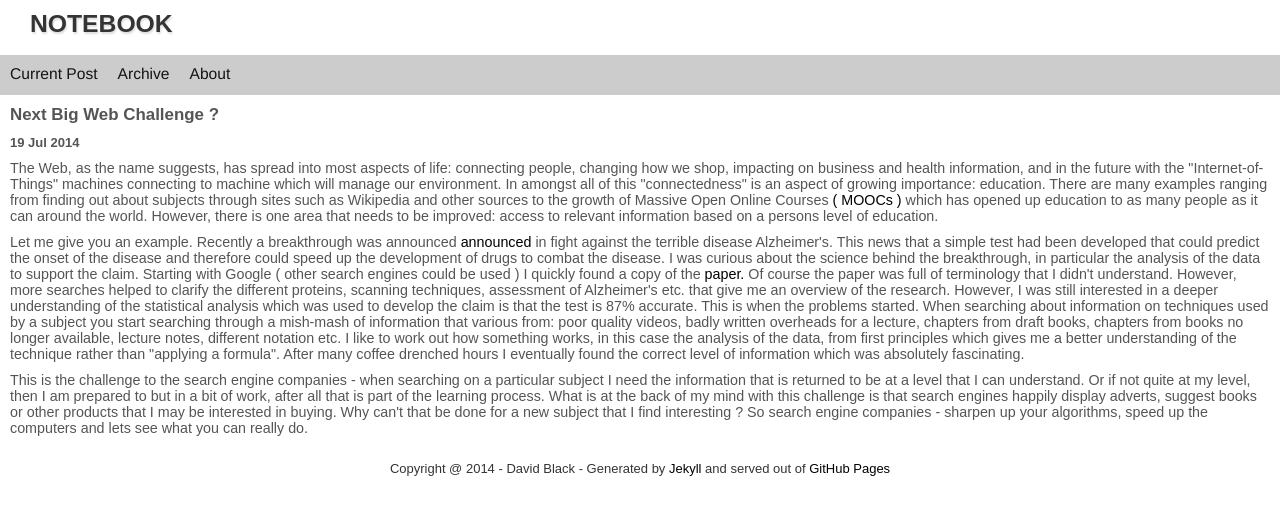
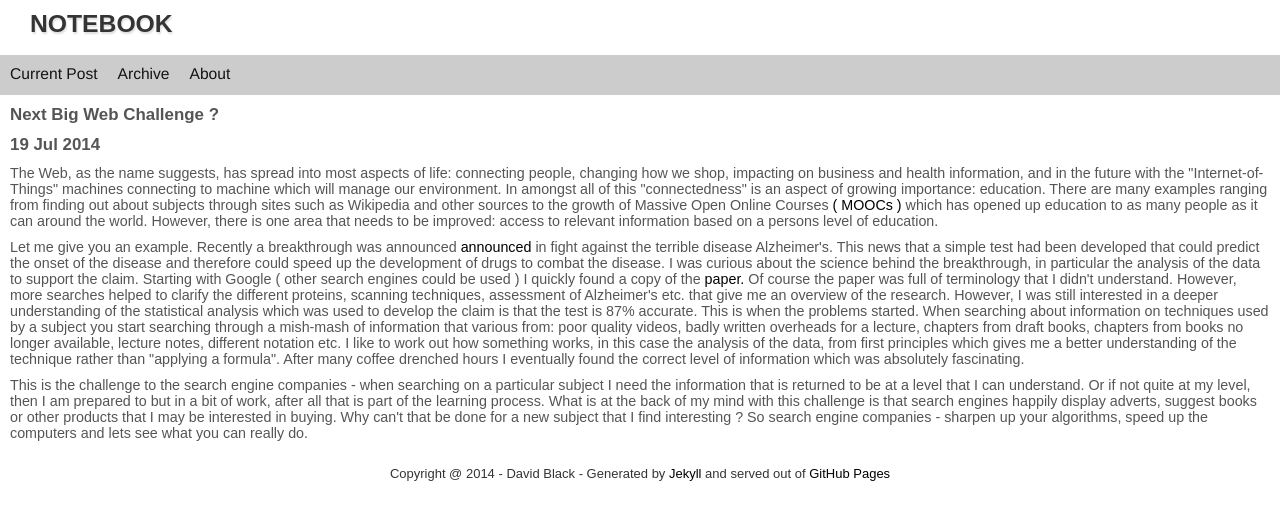
Before and after one commit to dtinblack/dtinblack.github.io, a Jekyll site: the page built from index.html, in a window 1280 px wide. Shown: the top 520 px of the page. Built offline with Jekyll 4.4.1, drawn with Linux system fonts in a browser that asks for light colours.

Commit message:
icons added

```diff
--- a/_layouts/default.html
+++ b/_layouts/default.html
@@ -11,6 +11,10 @@
   <meta name="keywords" content="Wittgenstein,Mathematics,Computer Science">
   <meta name="author" content="David Black">
   <link rel="stylesheet" href="/assets/css/layout.css"/>
+  <link rel="apple-touch-icon-precomposed" sizes="57x57" href="/assets/images/apple-icon-57x57.png" />
+  <link rel="apple-touch-icon-precomposed" sizes="76x76" href="/assets/images/apple-icon-76x76.png" />
+  <link rel="apple-touch-icon-precomposed" sizes="120x120" href="/assets/images/apple-icon-120x120.png" />
+  <link rel="apple-touch-icon-precomposed" sizes="152x152" href="/assets/images/apple-icon-152x152.png" />
   <script type="text/javascript">
 
   var _gaq = _gaq || [];
--- a/assets/css/layout.css
+++ b/assets/css/layout.css
@@ -73,17 +73,29 @@
 
 /* Overide "user agent layout" */
 
+
+h1 {
+   margin: 10px;
+   font-size: 1.3em;
+   font-family: "Arial";
+}
+
+
 h2 {
    margin: 10px;
    font-size: 1.3em;
    font-family: "Arial";
 }
 
+/*
+
 h3 {
    margin: 10px;
    font-size: 1.0em;
    font-family: "Arial";
 }
+
+*/
 
 p {
    margin: 10px;
@@ -95,6 +107,8 @@
    text-decoration: none;
    color: black;
 }
+
+
 
 
 /* Post */
--- a/index.html
+++ b/index.html
@@ -3,9 +3,10 @@
 title: General Blog
 ---
 
+
 {% for post in site.posts limit: 1 %}
-    <h2>{{ post.title }}</h2>
-    <h3>{{ post.date | date_to_string }}</h3>
+    <h1>{{ post.title }}</h1>
+    <h2>{{ post.date | date_to_string }}</h2>
         {{ post.content }}
 
 {% endfor %}
```
Also changed, not shown: assets/images/apple-icon-120x120.png (added), assets/images/apple-icon-152x152.png (added), assets/images/apple-icon-57x 57.png (added), assets/images/apple-icon-76x76.png (added).
